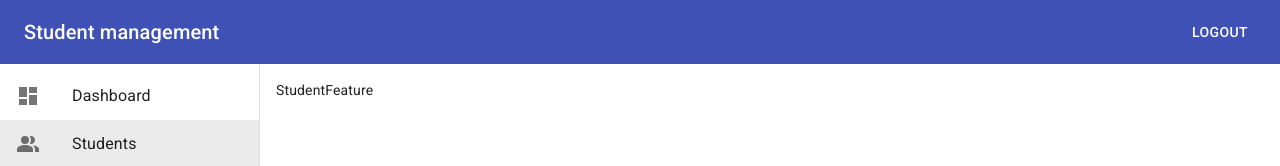
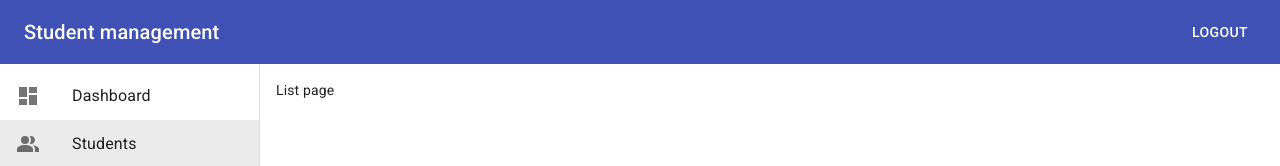
Before and after one commit to stdiohakacy/react-typescript-redux-toolkit, a React (Create React App) app: page /admin/students in a window 1280 px wide. Shown: the top 166 px of the page. Built offline with nearby package versions, Linux system fonts and the light colour scheme; sample sign-in values are in the browser's storage.

Commit message:
routing student page

```diff
--- a/src/features/dashboard/components/StudentRankingList.tsx
+++ b/src/features/dashboard/components/StudentRankingList.tsx
@@ -1,4 +1,3 @@
-import React from 'react';
 import { makeStyles } from '@material-ui/core/styles';
 import Table from '@material-ui/core/Table';
 import TableBody from '@material-ui/core/TableBody';
@@ -6,8 +5,8 @@
 import TableContainer from '@material-ui/core/TableContainer';
 import TableHead from '@material-ui/core/TableHead';
 import TableRow from '@material-ui/core/TableRow';
-import Paper from '@material-ui/core/Paper';
 import { Student } from 'models';
+import React from 'react';
 
 const useStyles = makeStyles({
   table: {},
--- a/src/features/student/index.tsx
+++ b/src/features/student/index.tsx
@@ -1,5 +1,24 @@
+import { Box } from '@material-ui/core';
 import * as React from 'react';
+import { Route, Switch, useRouteMatch } from 'react-router';
+import AddEditPage from './pages/AddEditPage';
+import ListPage from './pages/ListPage';
 
 export default function StudentFeature () {
-  return (<div>StudentFeature</div>);
+  const match = useRouteMatch();
+  return (
+    <Switch>
+      <Route path={match.path} exact>
+        <ListPage />
+      </Route>
+
+      <Route path={`${match.path}/add`} exact>
+        <AddEditPage />
+      </Route>
+
+      <Route path={`${match.path}/:studentId`} exact>
+        <AddEditPage />
+      </Route>
+    </Switch>
+  );
 }
--- /dev/null
+++ b/src/features/student/pages/AddEditPage.tsx
@@ -0,0 +1,9 @@
+import * as React from 'react';
+
+export default function AddEditPage () {
+  return (
+    <div>
+      Add Edit student page
+    </div>
+  );
+}
--- /dev/null
+++ b/src/features/student/pages/ListPage.tsx
@@ -0,0 +1,9 @@
+import * as React from 'react';
+
+export default function ListPage () {
+  return (
+    <div>
+      List page
+    </div>
+  );
+}
```
